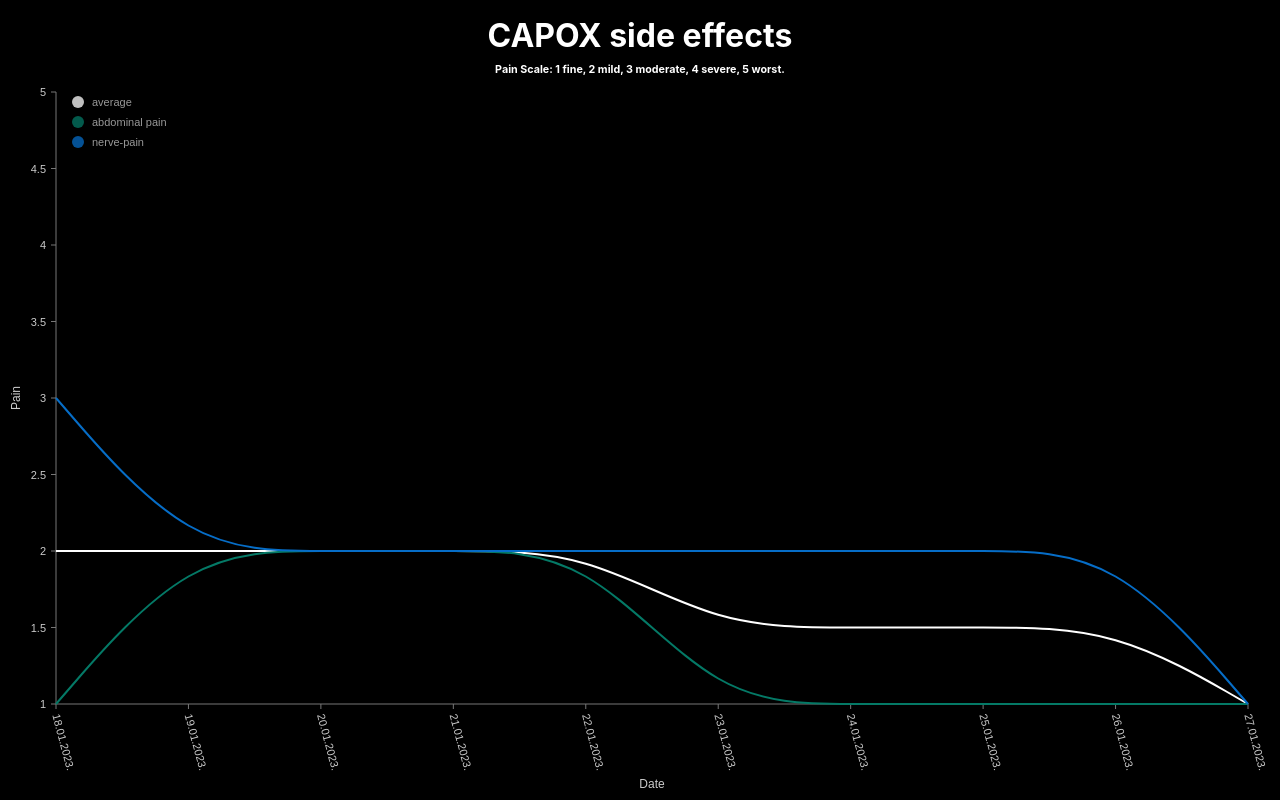
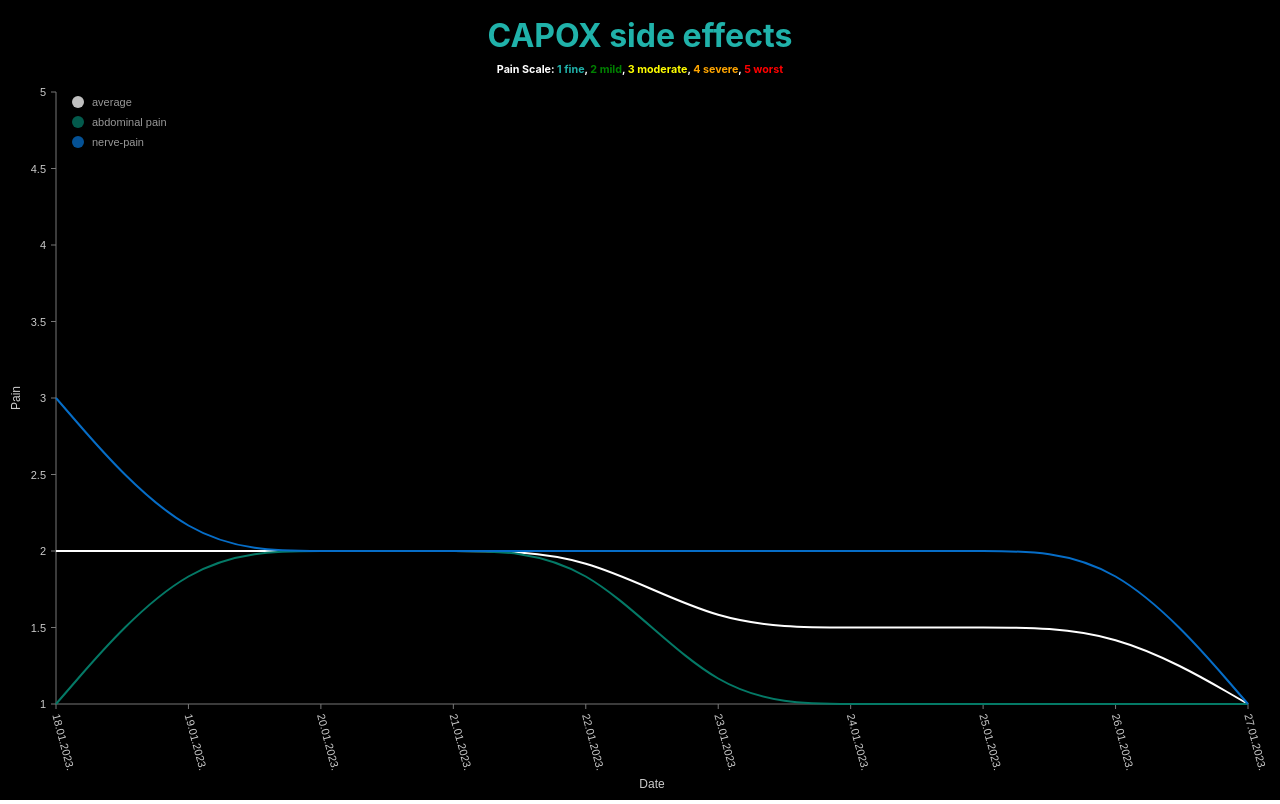
Before and after one commit to zoranlj/my-chemo, a React (Create React App) app: page / in a window 1280 px wide. Built offline with nearby package versions, Linux system fonts and the light colour scheme.

Commit message:
pain colors

```diff
--- a/src/App.scss
+++ b/src/App.scss
@@ -18,4 +18,24 @@
   .lineChartWrapper {
     height: calc(100vh - var(--sl-header-height));
   }
+
+  .fine {
+    color: lightseagreen;
+  }
+
+  .mild {
+    color: green;
+  }
+
+  .moderate {
+    color: yellow;
+  }
+
+  .severe {
+    color: orange;
+  }
+
+  .worst {
+    color: red;
+  }
 }
--- a/src/App.tsx
+++ b/src/App.tsx
@@ -10,9 +10,13 @@ function App() {
     return (
         <div className="container">
             <header>
-                <h1>CAPOX side effects</h1>
+                <h1 className="fine">CAPOX side effects</h1>
                 <h6>
-                    Pain Scale: 1 fine, 2 mild, 3 moderate, 4 severe, 5 worst.
+                    Pain Scale: <span className="fine">1 fine</span>,{' '}
+                    <span className="mild">2 mild</span>,{' '}
+                    <span className="moderate">3 moderate</span>,{' '}
+                    <span className="severe">4 severe</span>,{' '}
+                    <span className="worst">5 worst</span>
                 </h6>
             </header>
             <main className="lineChartWrapper">
```
